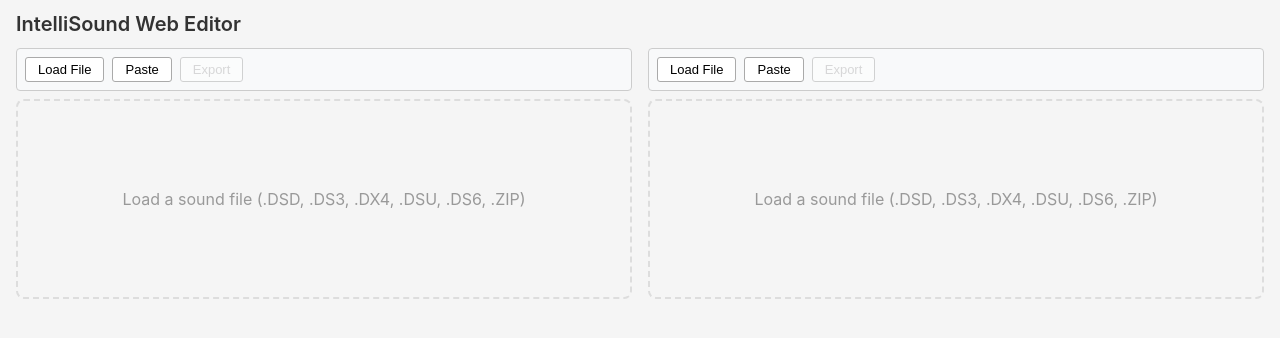
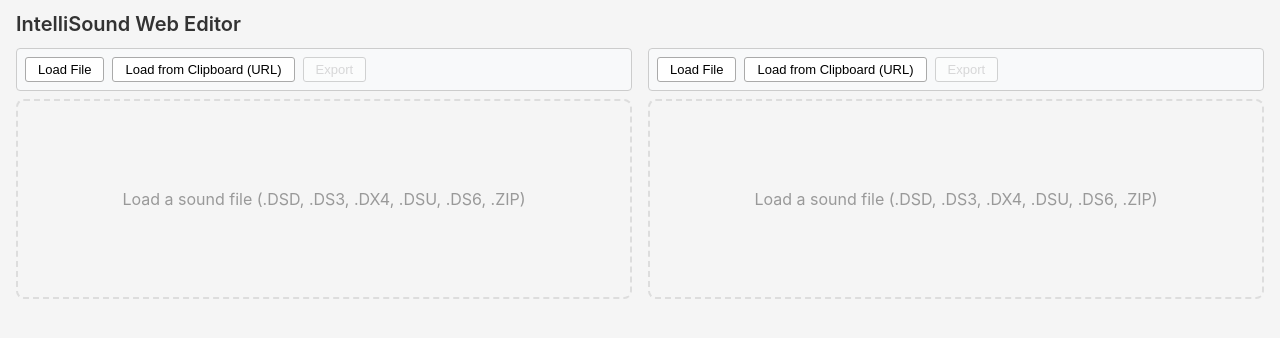
Before and after one commit to Andrei-Errapart/SusiSoundConverter, a Vue app in the folder web/: page / in a window 1280 px wide. Shown: the top 338 px of the page. Built offline with nearby package versions, Linux system fonts and the light colour scheme.

Commit message:
Changed button "Pasto" to "Load from Clipboard (URL)".

```diff
--- a/web/src/components/FileToolbar.vue
+++ b/web/src/components/FileToolbar.vue
@@ -44,7 +44,7 @@
       :disabled="loading"
       @click="$emit('paste')"
     >
-      {{ loading ? 'Loading\u2026' : 'Paste' }}
+      {{ loading ? 'Loading\u2026' : 'Load from Clipboard (URL)' }}
     </button>
     <button
       class="btn"
```
